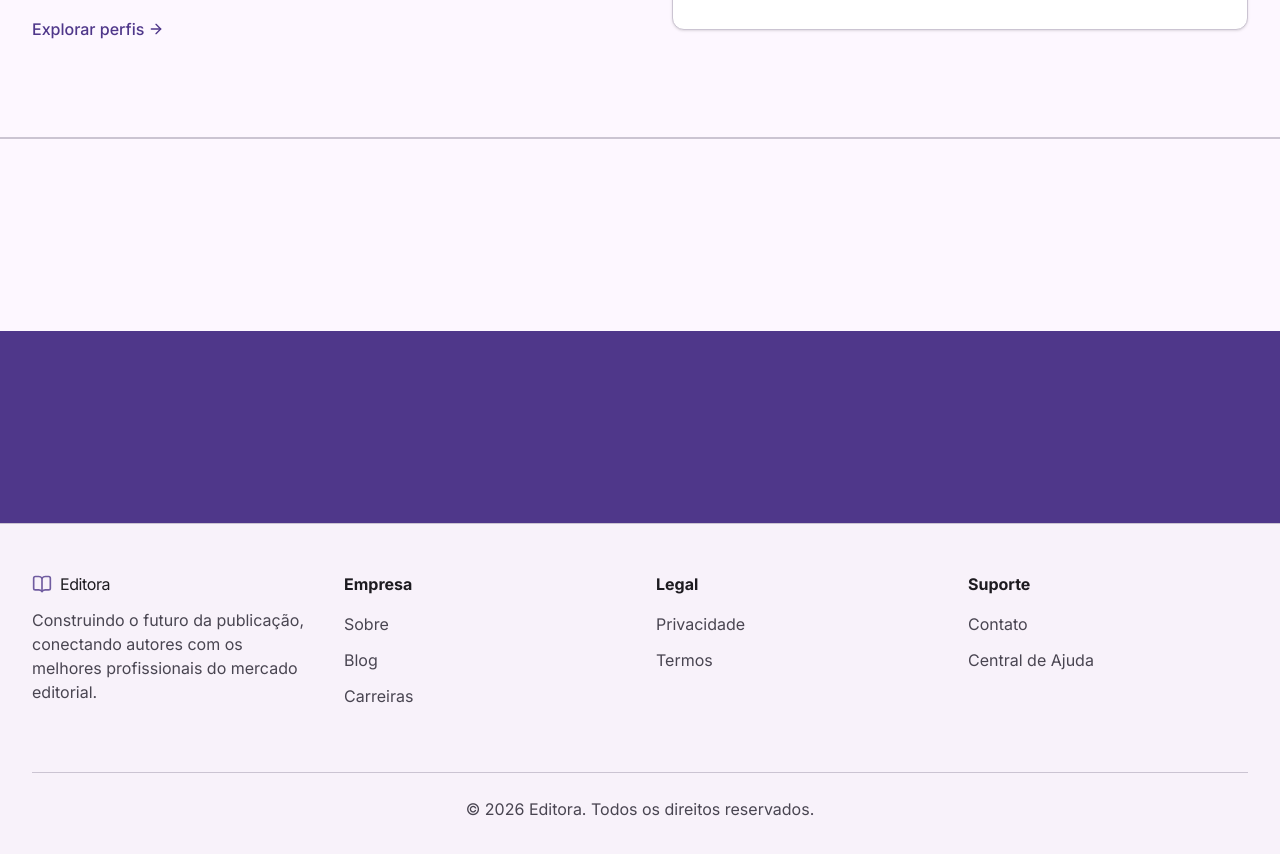
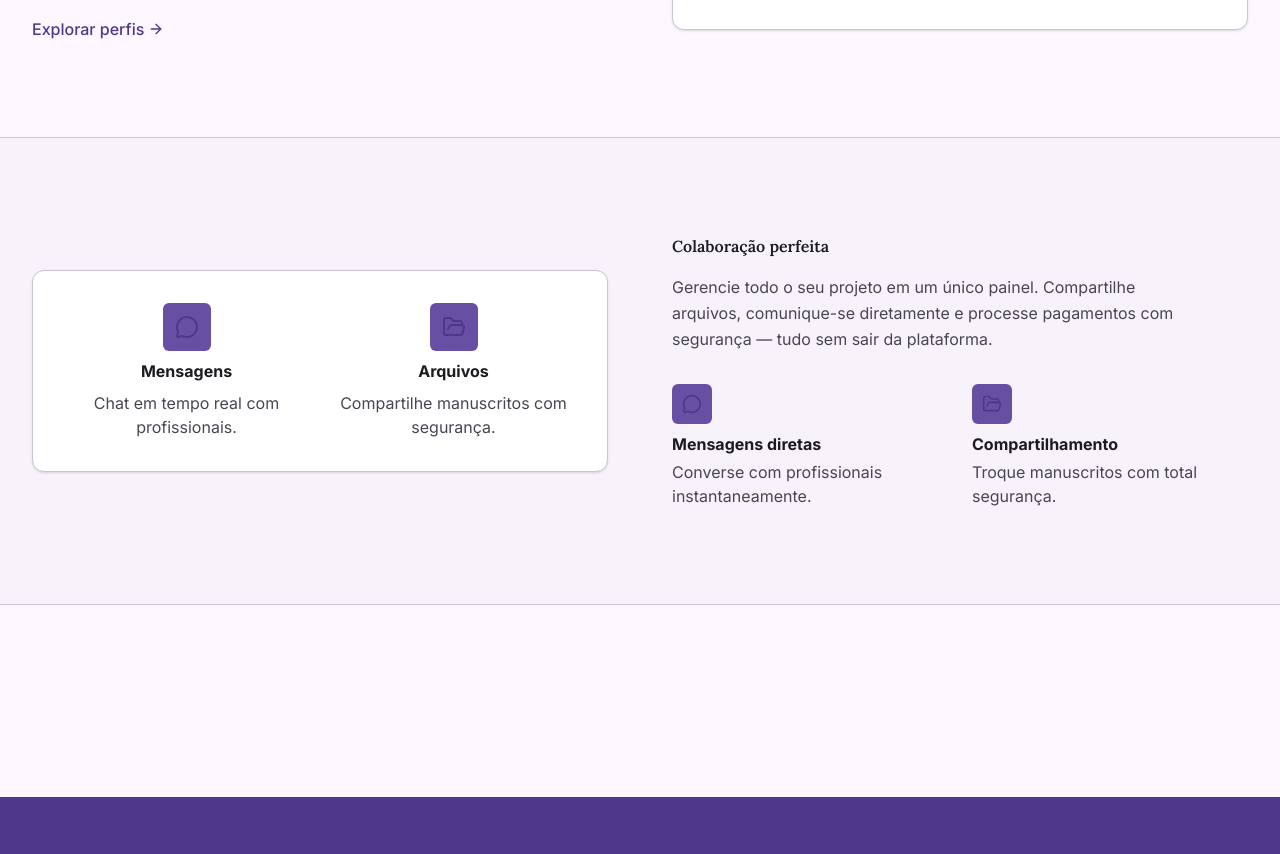
Before and after one commit to danub-io/editora, a Next.js app in the folder web/: page /lp in a window 1280 px wide. Shown: the part 980-1834 px from the top of the page. Built offline with nearby package versions, Linux system fonts and the light colour scheme.

Commit message:
feat: replace Collaboration section placeholder with 2-column content

```diff
--- a/web/src/app/lp/page.tsx
+++ b/web/src/app/lp/page.tsx
@@ -137,7 +137,73 @@ export default function LandingPage() {
 
       {/* ─── Collaboration Section ─── */}
       <section className="border-y border-border bg-surface-container-low">
-        {/* Content filled in task-03 */}
+        <div className="mx-auto grid max-w-7xl items-center gap-16 px-6 py-24 md:grid-cols-2 md:px-8">
+          {/* Left: Illustration */}
+          <div className="order-2 md:order-1">
+            <div className="flex items-center justify-center rounded-xl border border-border bg-surface-container-lowest p-8 shadow-sm">
+              <div className="grid grid-cols-2 gap-6 text-center">
+                <div className="flex flex-col items-center gap-2">
+                  <div className="flex h-12 w-12 items-center justify-center rounded-lg bg-primary-container">
+                    <MessageCircle className="h-6 w-6 text-primary" />
+                  </div>
+                  <h3 className="text-ui-label font-bold text-on-background">
+                    Mensagens
+                  </h3>
+                  <p className="text-ui-label text-on-surface-variant">
+                    Chat em tempo real com profissionais.
+                  </p>
+                </div>
+                <div className="flex flex-col items-center gap-2">
+                  <div className="flex h-12 w-12 items-center justify-center rounded-lg bg-primary-container">
+                    <FolderOpen className="h-6 w-6 text-primary" />
+                  </div>
+                  <h3 className="text-ui-label font-bold text-on-background">
+                    Arquivos
+                  </h3>
+                  <p className="text-ui-label text-on-surface-variant">
+                    Compartilhe manuscritos com segurança.
+                  </p>
+                </div>
+              </div>
+            </div>
+          </div>
+
+          {/* Right: Text */}
+          <div className="order-1 md:order-2">
+            <h2 className="mb-4 font-serif text-h2 font-semibold text-on-background">
+              Colaboração perfeita
+            </h2>
+            <p className="mb-8 max-w-lg font-sans text-editor-text leading-relaxed text-on-surface-variant">
+              Gerencie todo o seu projeto em um único painel. Compartilhe
+              arquivos, comunique-se diretamente e processe pagamentos com
+              segurança — tudo sem sair da plataforma.
+            </p>
+            <div className="grid grid-cols-2 gap-6">
+              <div>
+                <div className="mb-2 flex h-10 w-10 items-center justify-center rounded-lg bg-primary-container">
+                  <MessageCircle className="h-5 w-5 text-primary" />
+                </div>
+                <h3 className="mb-1 text-ui-label font-bold text-on-background">
+                  Mensagens diretas
+                </h3>
+                <p className="text-ui-label text-on-surface-variant">
+                  Converse com profissionais instantaneamente.
+                </p>
+              </div>
+              <div>
+                <div className="mb-2 flex h-10 w-10 items-center justify-center rounded-lg bg-primary-container">
+                  <FolderOpen className="h-5 w-5 text-primary" />
+                </div>
+                <h3 className="mb-1 text-ui-label font-bold text-on-background">
+                  Compartilhamento
+                </h3>
+                <p className="text-ui-label text-on-surface-variant">
+                  Troque manuscritos com total segurança.
+                </p>
+              </div>
+            </div>
+          </div>
+        </div>
       </section>
 
       {/* ─── Trust & Protection Section ─── */}
```
